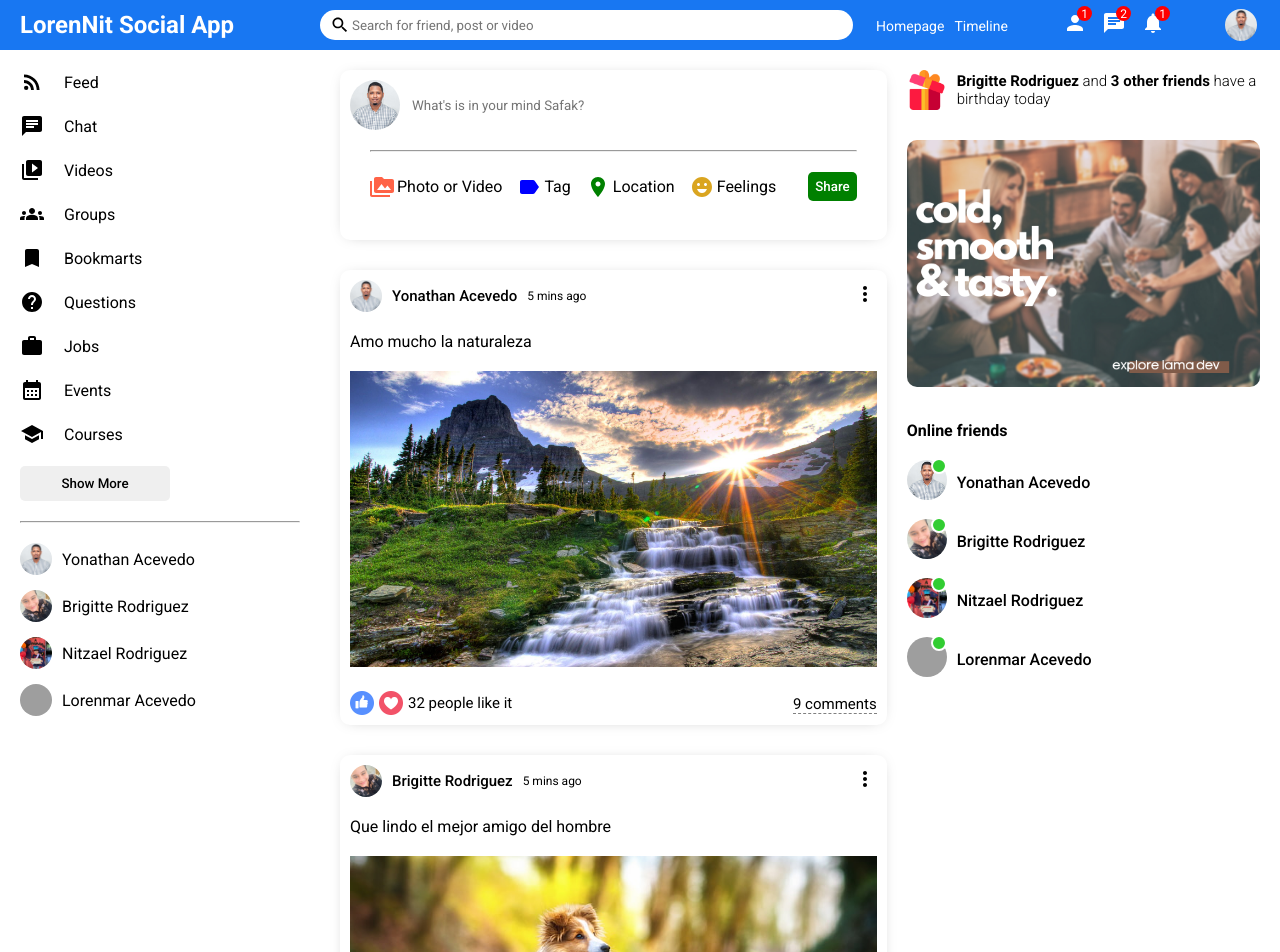
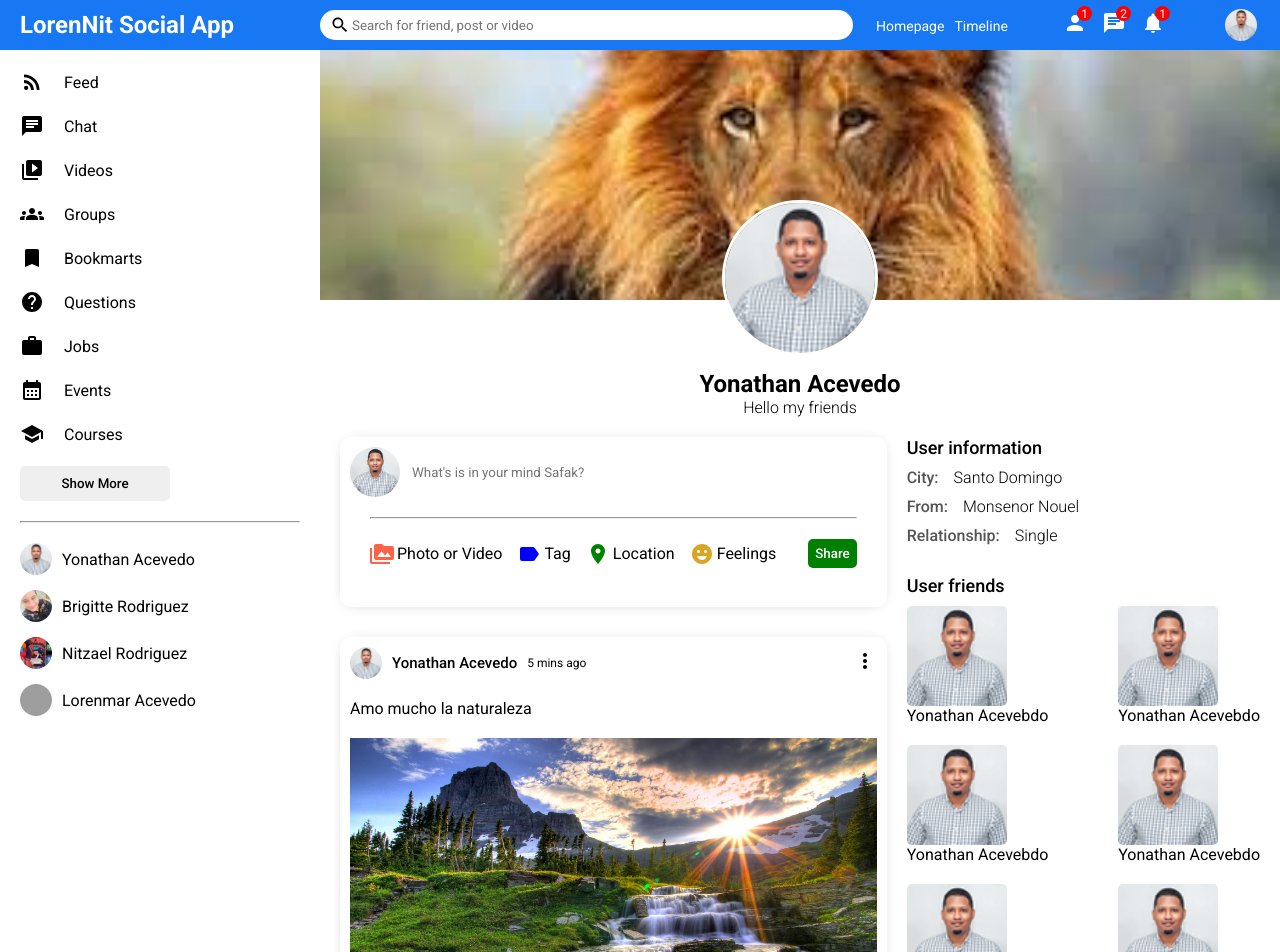
Before and after one commit to yonathanbaez25/LorenNit_Front, a React (Vite) app: page / in a window 1280 px wide. Shown: the top 952 px of the page. Built offline with nearby package versions, Linux system fonts and the light colour scheme; grey boxes are pictures that could not be loaded.

Commit message:
Profle Page Completed

```diff
--- a/src/App.jsx
+++ b/src/App.jsx
@@ -1,7 +1,8 @@
 import Home from "./pages/Home/Home";
+import Profile from "./pages/Profile/Profile";
 
 function App() {
-  return <Home />;
+  return <Profile />;
 }
 
 export default App;
--- a/src/components/Rightbar/Rightbar.css
+++ b/src/components/Rightbar/Rightbar.css
@@ -37,3 +37,47 @@
   margin: 0;
   list-style: none;
 }
+
+.rightbarTitle {
+  font-size: 18px;
+  font-weight: 500;
+  margin-bottom: 10px;
+}
+
+.rightbarInfo {
+  margin-bottom: 30px;
+}
+
+.rightbarInfoItem {
+  margin-bottom: 10px;
+}
+
+.rightbarInfoKey {
+  font-weight: 500;
+  margin-right: 15px;
+  color: #555;
+}
+
+.rightbarInfoValue {
+  font-weight: 300;
+}
+
+.rightbarFollowings {
+  display: flex;
+  flex-wrap: wrap;
+  justify-content: space-between;
+}
+
+.rightbarFollowing {
+  display: flex;
+  flex-direction: column;
+  margin-bottom: 20px;
+  cursor: pointer;
+}
+
+.rightbarFollowingImg {
+  width: 100px;
+  height: 100px;
+  border-radius: 5px;
+  object-fit: cover;
+}
--- a/src/components/Rightbar/Rightbar.jsx
+++ b/src/components/Rightbar/Rightbar.jsx
@@ -4,10 +4,12 @@
 import { Users } from "../../../utils/users";
 import Online from "../Online/Online";
 
-export default function Rightbar() {
-  return (
-    <div className="rightbar">
-      <div className="rightbarWrapper">
+import yonathan from "../../assets/person/yonathan.jpg";
+
+export default function Rightbar({ profile }) {
+  const HomeRightbar = () => {
+    return (
+      <>
         <div className="birthdayContainer">
           <img className="birthdayImg" src={birthdayImg} alt="" />
           <span className="birthdayText">
@@ -22,6 +24,63 @@
             <Online key={u.id} user={u} />
           ))}
         </ul>
+      </>
+    );
+  };
+
+  const ProfileRightbar = () => {
+    return (
+      <>
+        <h4 className="rightbarTitle">User information</h4>
+        <div className="rightbarInfo">
+          <div className="rightbarInfoItem">
+            <span className="rightbarInfoKey">City:</span>
+            <span className="rightbarInfoValue">Santo Domingo</span>
+          </div>
+          <div className="rightbarInfoItem">
+            <span className="rightbarInfoKey">From:</span>
+            <span className="rightbarInfoValue">Monsenor Nouel</span>
+          </div>
+          <div className="rightbarInfoItem">
+            <span className="rightbarInfoKey">Relationship:</span>
+            <span className="rightbarInfoValue">Single</span>
+          </div>
+        </div>
+        <h4 className="rightbarTitle">User friends</h4>
+        <div className="rightbarFollowings">
+          <div className="rightbarFollowing">
+            <img src={yonathan} alt="" className="rightbarFollowingImg" />
+            <span className="rightbarFollowingName">Yonathan Acevebdo</span>
+          </div>
+          <div className="rightbarFollowing">
+            <img src={yonathan} alt="" className="rightbarFollowingImg" />
+            <span className="rightbarFollowingName">Yonathan Acevebdo</span>
+          </div>
+          <div className="rightbarFollowing">
+            <img src={yonathan} alt="" className="rightbarFollowingImg" />
+            <span className="rightbarFollowingName">Yonathan Acevebdo</span>
+          </div>
+          <div className="rightbarFollowing">
+            <img src={yonathan} alt="" className="rightbarFollowingImg" />
+            <span className="rightbarFollowingName">Yonathan Acevebdo</span>
+          </div>
+          <div className="rightbarFollowing">
+            <img src={yonathan} alt="" className="rightbarFollowingImg" />
+            <span className="rightbarFollowingName">Yonathan Acevebdo</span>
+          </div>
+          <div className="rightbarFollowing">
+            <img src={yonathan} alt="" className="rightbarFollowingImg" />
+            <span className="rightbarFollowingName">Yonathan Acevebdo</span>
+          </div>
+        </div>
+      </>
+    );
+  };
+
+  return (
+    <div className="rightbar">
+      <div className="rightbarWrapper">
+        <ProfileRightbar />
       </div>
     </div>
   );
--- /dev/null
+++ b/src/pages/Profile/Profile.css
@@ -0,0 +1,50 @@
+.profile {
+  display: flex;
+}
+
+.profileRight {
+  flex: 9;
+}
+
+.profileCover {
+  height: 320px;
+  position: relative;
+}
+
+.profileCoverImg {
+  width: 100%;
+  height: 250px;
+  object-fit: cover;
+}
+
+.profileUserImg {
+  width: 150px;
+  height: 150px;
+  border-radius: 50%;
+  object-fit: cover;
+  position: absolute;
+  left: 0;
+  right: 0;
+  margin: auto;
+  top: 150px;
+  border: 3px solid white;
+}
+
+.profileInfo {
+  display: flex;
+  flex-direction: column;
+  align-items: center;
+  justify-content: center;
+}
+
+.profileInfoName {
+  font-size: 24px;
+}
+
+.profileInfoDesc {
+  font-weight: 300;
+}
+
+.profileRightBottom {
+  display: flex;
+}
--- /dev/null
+++ b/src/pages/Profile/Profile.jsx
@@ -0,0 +1,34 @@
+import Feed from "../../components/Feed/Feed";
+import Rightbar from "../../components/Rightbar/Rightbar";
+import Sidebar from "../../components/Sidebar/Sidebar";
+import Topbar from "../../components/Topbar/Topbar";
+import "./Profile.css";
+import CoverImg from "../../assets/post/post3.jpeg";
+import ProfileImg from "../../assets/person/yonathan.jpg";
+
+export default function Profile() {
+  return (
+    <>
+      <Topbar />
+      <div className="profile">
+        <Sidebar />
+        <div className="profileRight">
+          <div className="profileRightTop">
+            <div className="profileCover">
+              <img src={CoverImg} alt="" className="profileCoverImg" />
+              <img src={ProfileImg} alt="" className="profileUserImg" />
+            </div>
+            <div className="profileInfo">
+              <h4 className="profileInfoName">Yonathan Acevedo</h4>
+              <span className="profileInfoDesc">Hello my friends</span>
+            </div>
+          </div>
+          <div className="profileRightBottom">
+            <Feed />
+            <Rightbar profile />
+          </div>
+        </div>
+      </div>
+    </>
+  );
+}
```
